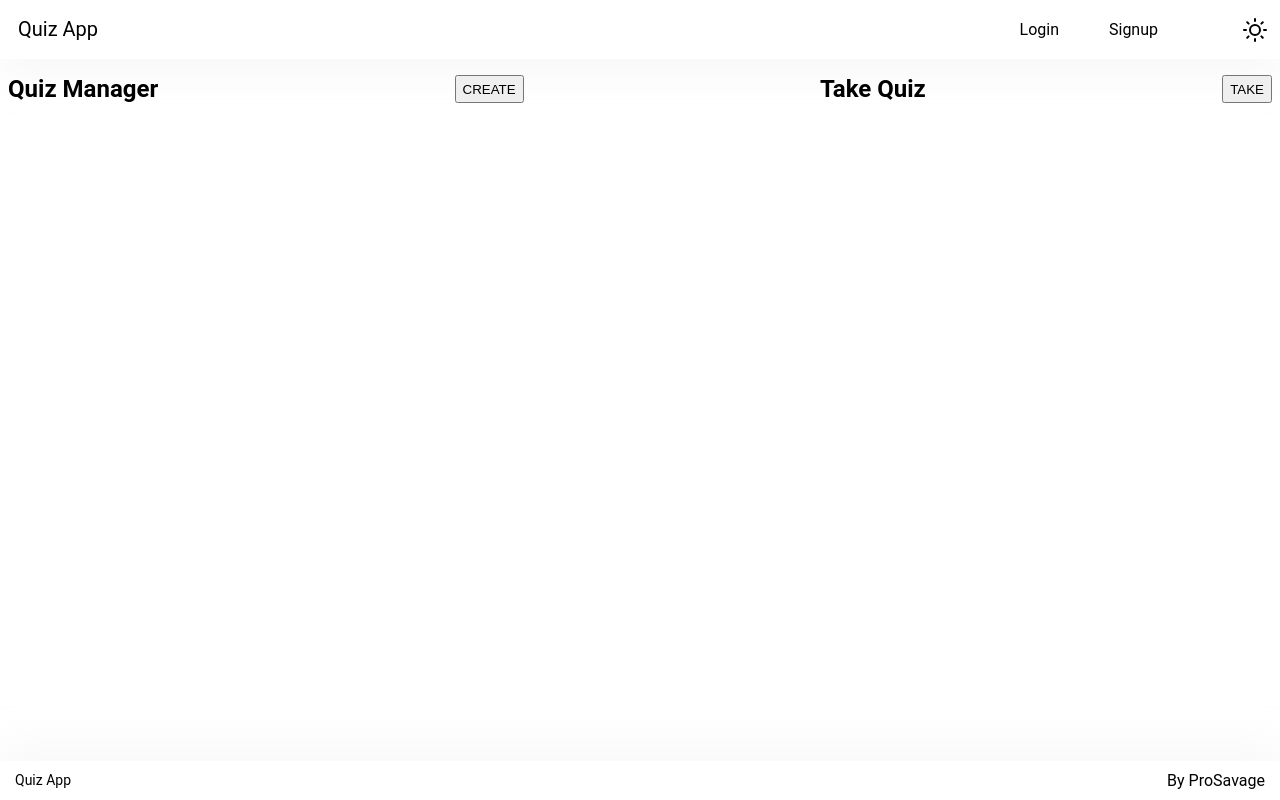
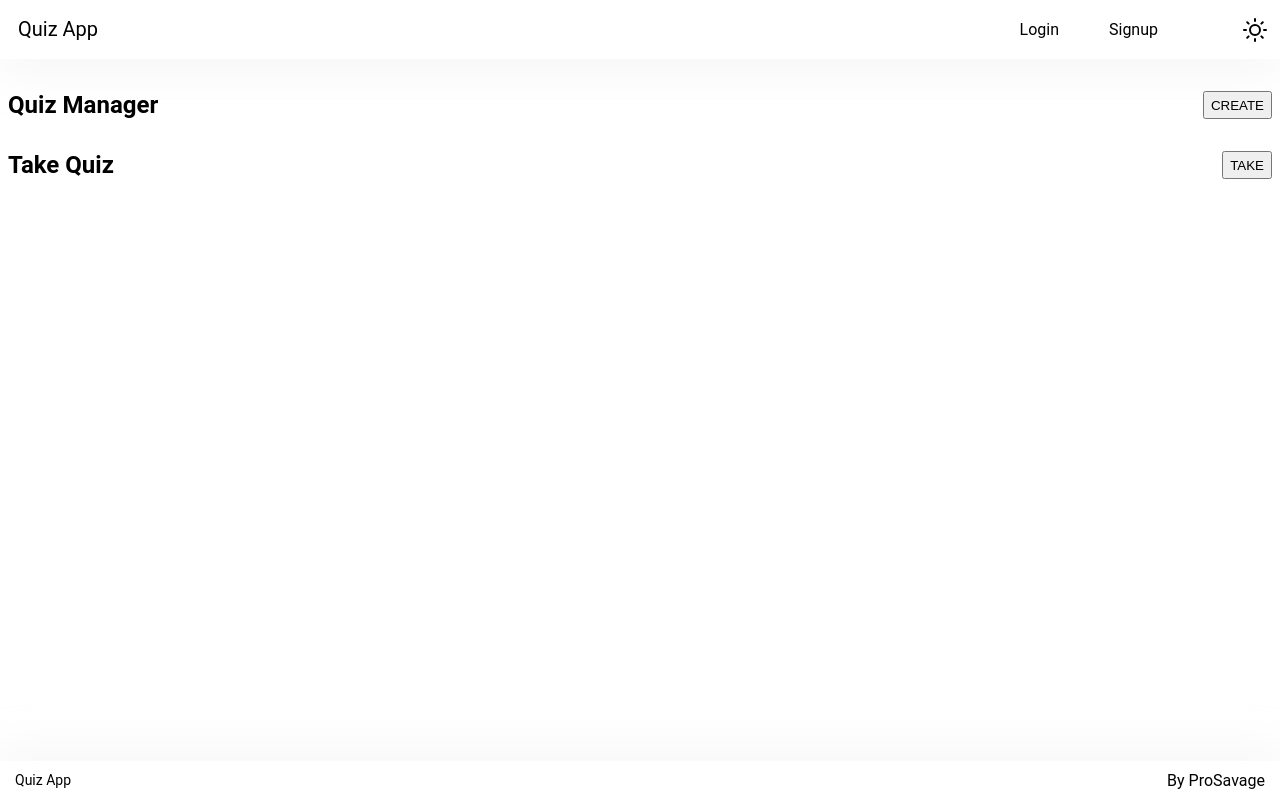
Before and after one commit to ProSavage/Quizzer, a Next.js app: page /manager in a window 1280 px wide. Built offline with nearby package versions, Linux system fonts and the light colour scheme.

Commit message:
Fix layout with quiz manager

```diff
--- a/pages/manager/index.tsx
+++ b/pages/manager/index.tsx
@@ -22,6 +22,8 @@ export default function Manager() {
         <Link href={"/manager/create"}>
           <button>CREATE</button>
         </Link>
+      </Header>
+      <Header>
         <h2>Take Quiz</h2>
         <Link href={"/manager/participate"}>
           <button>TAKE</button>
@@ -33,6 +35,7 @@ export default function Manager() {
 
 const Wrapper = styled.div`
   display: flex;
+  flex-direction: column;
   width: 100%;
   margin: 1em 0;
 `;
@@ -41,4 +44,5 @@ const Header = styled.div`
   display: flex;
   justify-content: space-between;
   width: 100%;
+  margin: 1em 0;
 `;
```
